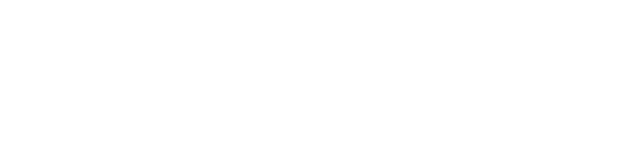
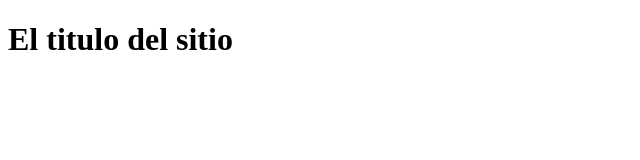
Before and after one commit to juancarlosDH/html-tarde, a plain HTML site: page emilia/about.html in a window 1280 px wide. Shown: the whole page, without its empty margins (0-640 px from the left). Drawn offline with Linux system fonts and the light colour scheme.

Commit message:
agregue el h1 al about de emilia

```diff
--- a/emilia/about.html
+++ b/emilia/about.html
@@ -5,6 +5,6 @@
         <title></title>
     </head>
     <body>
-
+        <h1>El titulo del sitio</h1>
     </body>
 </html>
```
